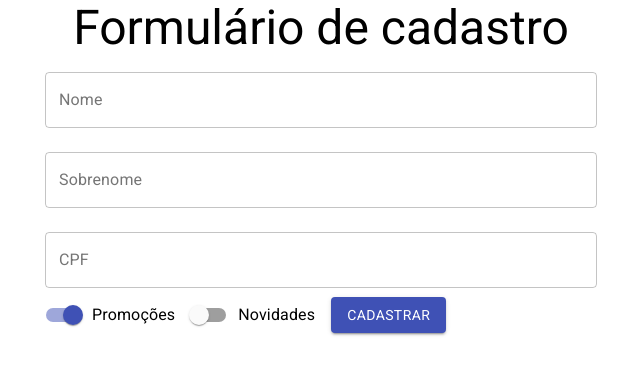
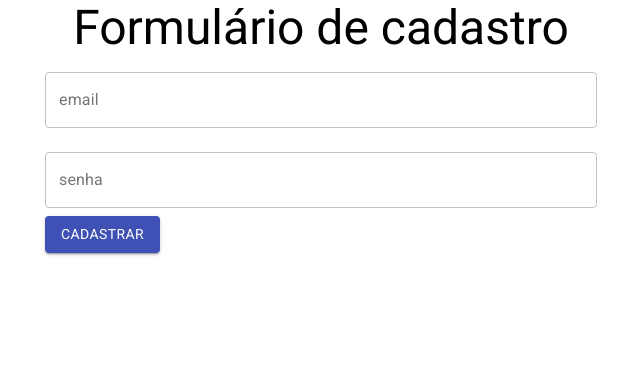
Before and after one commit to pedrokpdo/cursoalur, a React (Create React App) app: page / in a window 1280 px wide. Shown: the top 374 px of the page, without its empty margins (319-959 px from the left). Built offline with nearby package versions, Linux system fonts and the light colour scheme.

Commit message:
injeçao de dependencia

```diff
--- a/src/components/FormularioCadastro/DadosUsuario.jsx
+++ b/src/components/FormularioCadastro/DadosUsuario.jsx
@@ -2,16 +2,27 @@ import { TextField } from "@material-ui/core";
 import { Button } from "@material-ui/core";
 import React from "react";
 
-function DadosUsuario() {
+function DadosUsuario({aoEnviar}) {
     return (
-        <form>
-            <TextField variant="outlined"
+        <form onSubmit={(event) => {
+            event.preventDefault()
+            aoEnviar();
+        }}>
+            <TextField
+                variant="outlined"
                 margin="normal"
-                fullWidth id="email" label="email" type="email" />
-            <TextField variant="outlined"
+                fullWidth id="email"
+                label="email"
+                type="email" />
+            <TextField
+                variant="outlined"
                 margin="normal"
-                fullWidth id="senha" label="senha" type="password" />
-            <Button variant="contained" color="primary" type="submit">cadastrar</Button>
+                fullWidth id="senha"
+                label="senha" type="password" />
+            <Button variant="contained"
+                color="primary" type="submit">
+                cadastrar
+            </Button>
         </form>
     )
 }
--- a/src/components/FormularioCadastro/FormularioCadastro.jsx
+++ b/src/components/FormularioCadastro/FormularioCadastro.jsx
@@ -5,14 +5,18 @@ import DadosPessoais from "./DadosPessoais";
 import DadosUsuario from "./DadosUsuario";
 
 function FormularioCadastro({ aoEnviar, validarCPF }) {
-  const [etapaAtual, setEtapaAtual] = useState(1)
 
+  const [etapaAtual, setEtapaAtual] = useState(0)
+
+  function proximo() {
+    setEtapaAtual(etapaAtual + 1)
+  }
   function formularioAtual(etapa) {
     switch (etapa) {
       case 0:
-        return <DadosUsuario />
+        return <DadosUsuario aoEnviar={proximo}/>
       case 1:
-        return <DadosPessoais aoEnviar={aoEnviar} validarCPF={validarCPF} />
+        return <DadosPessoais aoEnviar={proximo} validarCPF={validarCPF} />
       case 2:
         return <DadosEntrega />
       default:
```
